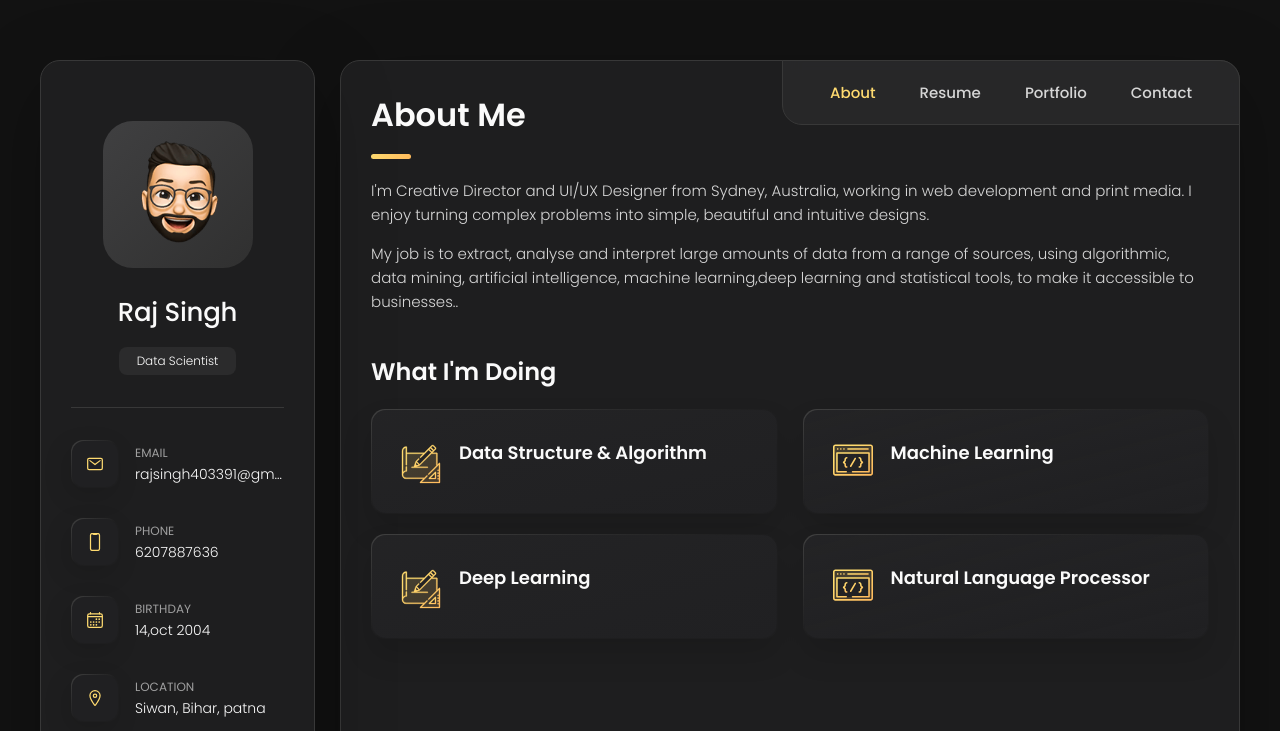
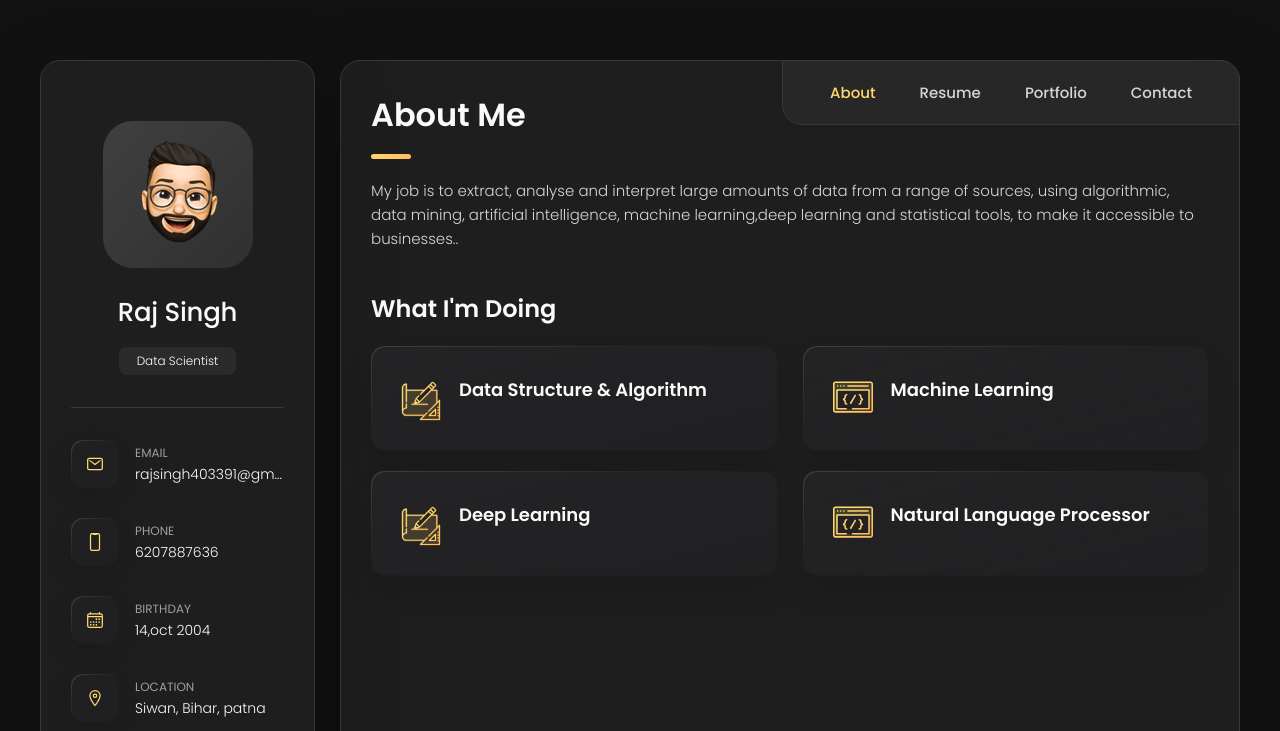
Before and after one commit to rajsingh565/myportfolio, a plain HTML site: page index.html in a window 1280 px wide. Shown: the top 731 px of the page. Drawn offline with nearby package versions, Linux system fonts and the light colour scheme.

Commit message:
Update index.html

```diff
--- a/index.html
+++ b/index.html
@@ -204,11 +204,6 @@
         </header>
 
         <section class="about-text">
-          <p>
-            I'm Creative Director and UI/UX Designer from Sydney, Australia, working in web development and print media.
-            I enjoy
-            turning complex problems into simple, beautiful and intuitive designs.
-          </p>
 
           <p>
             My job is to extract, analyse and interpret large amounts of data from a range of sources,
```
